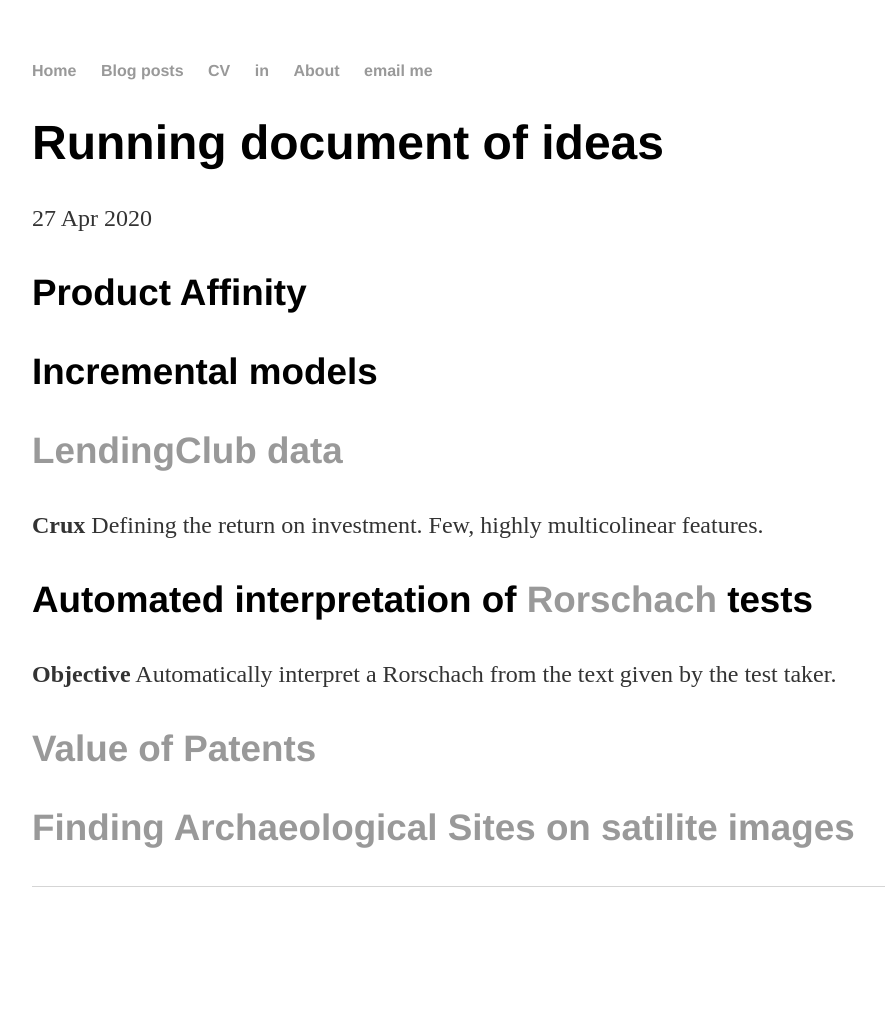
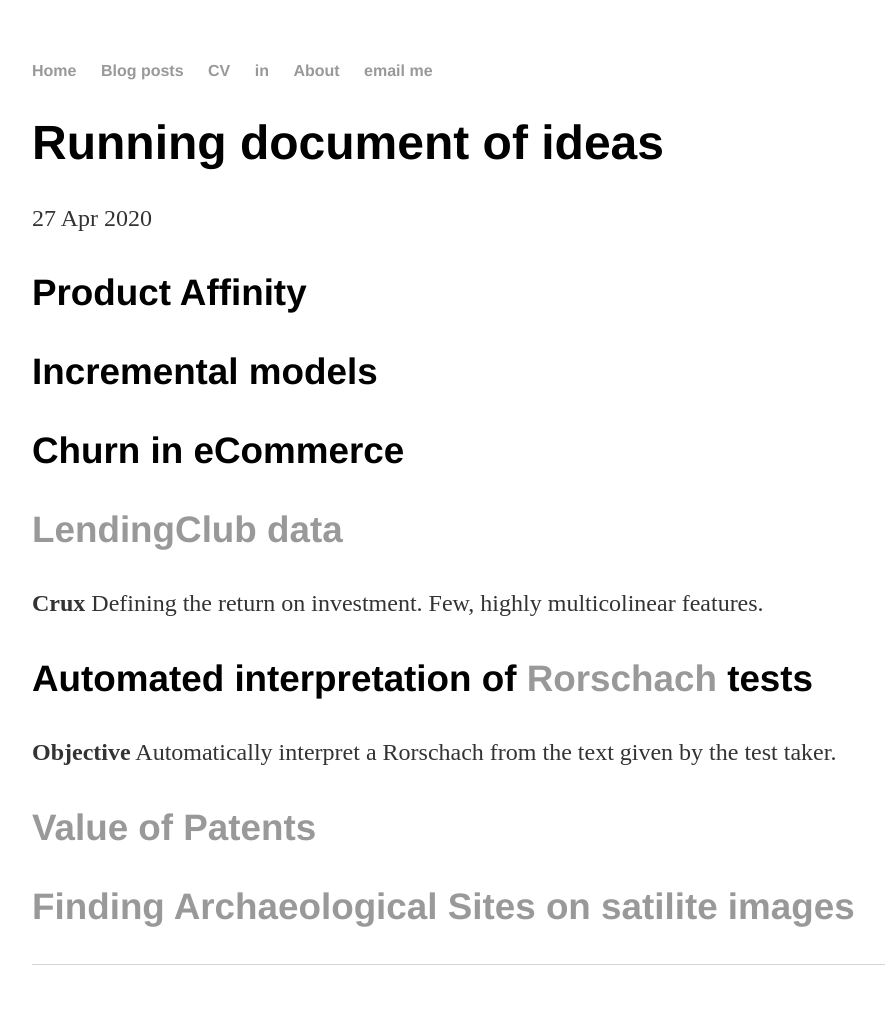
Before and after one commit to PipCourbois/PipCourbois.github.io, a Jekyll site: the page built from _posts/2020-04-27-ideation.md, in a window 1280 px wide. Shown: the whole page, without its empty margins (160-1045 px from the left). Built offline with Jekyll 4.4.1, drawn with Linux system fonts in a browser that asks for light colours; before the commit the page ends 947 px from its top, so only the background shows below that.

Commit message:
Update 2020-04-27-ideation.md

```diff
--- a/_posts/2020-04-27-ideation.md
+++ b/_posts/2020-04-27-ideation.md
@@ -7,6 +7,8 @@
 ### Product Affinity
 
 ### Incremental models
+
+### Churn in eCommerce
 
 ### [LendingClub data](https://github.com/PipCourbois/LendingClubModels/blob/master/LendingClub_EDA_and_Training.ipynb)
 
```
